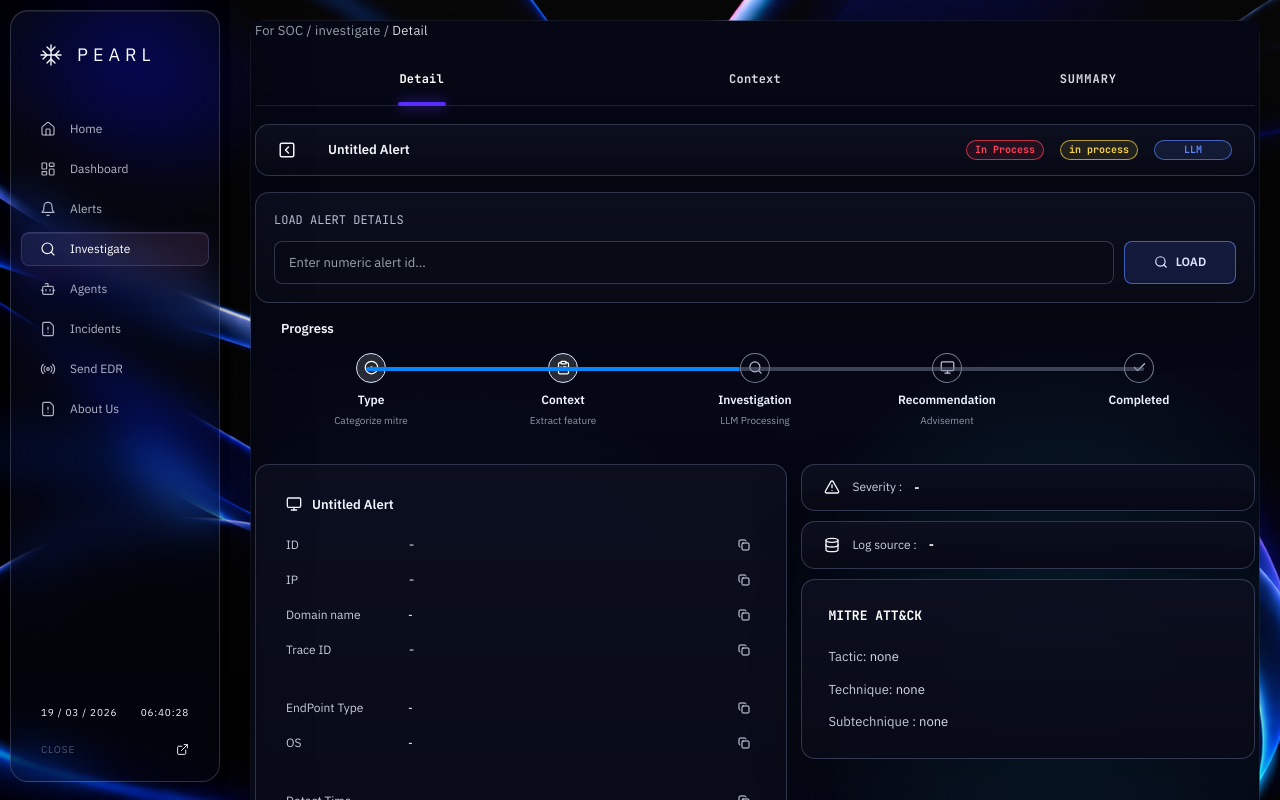
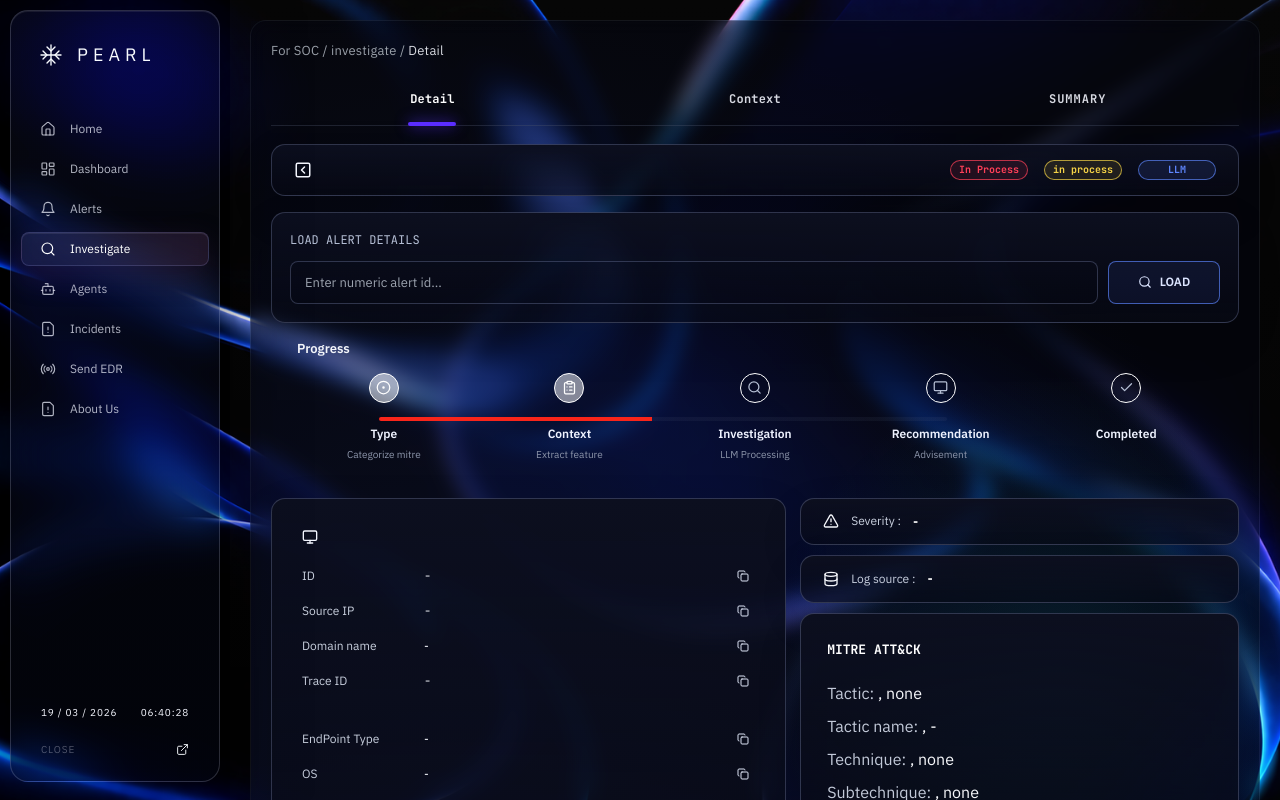
Before and after one commit to FloxGust/Project-FRONTEND, a React (Vite) app in the folder frontend/: page /investigate in a window 1280 px wide. Built offline with nearby package versions, Linux system fonts and the light colour scheme.

Commit message:
[Update] Investigate Page, AlertQueue Filter

```diff
--- a/frontend/src/pages/AgentOrchestrator/AgentOrchestrator.jsx
+++ b/frontend/src/pages/AgentOrchestrator/AgentOrchestrator.jsx
@@ -38,7 +38,7 @@ export default function AgentOrchestrator() {
             setRunning(r => ({ ...r, [agentId]: false }))
           }
         } catch { clearInterval(poll); setRunning(r => ({ ...r, [agentId]: false })) }
-      }, 1500)
+      }, 90000)
     } catch { setRunning(r => ({ ...r, [agentId]: false })) }
   }
 
--- a/frontend/src/pages/AlertQueue/AlertQueue.jsx
+++ b/frontend/src/pages/AlertQueue/AlertQueue.jsx
@@ -146,7 +146,7 @@ export default function AlertQueue() {
   const filterOptions = useMemo(() => {
     const options = new Set(['all'])
     for (const alert of alerts) {
-      if (alert.status) options.add(alert.status)
+      // if (alert.status) options.add(alert.status)
       if (alert.severity && alert.severity !== 'unknown') options.add(alert.severity)
       if (alert.source && alert.source !== '-') options.add(alert.source)
     }
@@ -158,7 +158,7 @@ export default function AlertQueue() {
     return alerts
       .filter((alert) => {
         if (filter === 'all') return true
-        return alert.status === filter || alert.severity === filter || alert.source === filter
+        return  alert.severity === filter || alert.source === filter //alert.status === filter ||
       })
       .filter((alert) => {
         if (!query) return true
@@ -270,7 +270,7 @@ export default function AlertQueue() {
         <table style={{ width: '100%', borderCollapse: 'collapse' }}>
           <thead>
             <tr style={{ borderBottom: '1px solid #1f2937' }}>
-              {['Status', 'Severity', 'ID', 'External ID', 'Alert Name', 'Source', 'Detected', 'Trace ID', 'Source IP', ''].map((header) => (
+              {['Severity', 'ID', 'External ID', 'Alert Name', 'Source', 'Detected', 'Trace ID', 'Source IP', ''].map((header) => (
                 <th
                   key={header}
                   style={{
@@ -320,9 +320,9 @@ export default function AlertQueue() {
                   }}
                   onClick={() => navigate(`/investigate/${alert.id}`)}
                 >
-                  <td style={{ padding: '12px 16px' }}>
+                  {/* <td style={{ padding: '12px 16px' }}>
                     <StatusBadge status={alert.status} />
-                  </td>
+                  </td> */}
                   <td style={{ padding: '12px 16px' }}>
                     <SeverityBadge severity={alert.severity} />
                   </td>
--- a/frontend/src/pages/Investigate/investigate-detail.jsx
+++ b/frontend/src/pages/Investigate/investigate-detail.jsx
@@ -19,10 +19,10 @@ import { useNavigate } from 'react-router-dom'
 
 
 const panelStyle = {
-  background: 'linear-gradient(180deg, rgba(12, 15, 31, 0.96), rgba(8, 10, 22, 0.96))',
+  background: 'linear-gradient(180deg, rgba(12, 15, 31, 1), rgba(8, 10, 22, 0.6))',
   border: '1px solid rgba(105, 115, 150, 0.42)',
   borderRadius: 14,
-  boxShadow: '0 18px 50px rgba(0, 0, 0, 0.28)',
+  boxShadow: '0 18px 50px rgba(0, 0, 0, 0.09)',
 }
 
 const toPretty = (value) => {
@@ -104,7 +104,7 @@ const Chip = ({ children, tone = 'blue' }) => {
 }
 
 const ProgressStep = ({ icon: Icon, title, subtitle, active }) => (
-  <div style={{ display: 'flex', flexDirection: 'column', alignItems: 'center', gap: 8, minWidth: 112 }}>
+  <div style={{ display: 'flex', flexDirection: 'column', alignItems: 'center', gap: 22, minWidth: 112 }}>
     <div
       style={{
         width: 30,
@@ -112,8 +112,8 @@ const ProgressStep = ({ icon: Icon, title, subtitle, active }) => (
         borderRadius: '50%',
         display: 'grid',
         placeItems: 'center',
-        border: `1px solid ${active ? '#dbe5ff' : 'rgba(155, 164, 190, 0.75)'}`,
-        background: active ? 'rgba(255, 255, 255, 0.14)' : 'rgba(8, 10, 22, 0.78)',
+        border: `1px solid ${active ? '#ffffff' : 'rgb(255, 255, 255)'}`,
+        background: active ? 'hsla(0, 0%, 100%, 0.51)' : 'rgba(8, 10, 22, 0.09)',
         color: active ? '#ffffff' : '#b5bfd4',
       }}
     >
@@ -162,11 +162,11 @@ export default function InvestigateDetail() {
   const alert = bundle?.alert || null
   const predictions = useMemo(() => bundle?.predictions || [], [bundle])
   const investigations = useMemo(() => bundle?.investigations || [], [bundle])
-  const latestPrediction = predictions[0] || {}
+  // const latestPrediction = predictions[0] || {}
   const latestInvestigation = investigations[0] || {}
   const badge = statusBadge(latestInvestigation.verdict || alert?.status)
 
-  const title = alert?.alert_name || latestInvestigation.summary || 'Untitled Alert'
+  const title = alert?.alert_name || latestInvestigation.summary || ''
   const source = alert?.source || latestInvestigation.source || '-'
   const severity = alert?.severity || latestInvestigation.severity || '-'
 
@@ -174,10 +174,10 @@ export default function InvestigateDetail() {
     <div
       style={{
         minHeight: 'calc(100vh - 40px)',
-        padding: '0 4px 4px',
+        padding: '20px 20px',
         color: '#f7f8fb',
         background:
-          'radial-gradient(circle at 80% 68%, rgba(29, 129, 177, 0.22), transparent 28%), radial-gradient(circle at 20% 82%, rgba(42, 58, 129, 0.2), transparent 34%), #050814',
+          'radial-gradient(circle at 80% 68%, rgba(29, 129, 177, 0.2), transparent 28%), radial-gradient(circle at 20% 82%, rgba(42, 58, 129, 0.2), transparent 74%), #05081441',
       }}
     >
       <InvestigateHeader />
@@ -221,7 +221,7 @@ export default function InvestigateDetail() {
               style={{
                 flex: 1,
                 minWidth: 0,
-                background: '#080b16',
+                background: '#080b1613',
                 border: '1px solid rgba(105, 115, 150, 0.42)',
                 borderRadius: 8,
                 padding: '11px 14px',
@@ -239,7 +239,7 @@ export default function InvestigateDetail() {
                 alignItems: 'center',
                 justifyContent: 'center',
                 gap: 8,
-                background: loading ? '#1f2937' : 'rgba(79, 111, 255, 0.15)',
+                background: loading ? '#1f2937' : 'rgba(79, 111, 255, 0.09)',
                 border: '1px solid rgba(95, 135, 255, 0.65)',
                 color: loading ? '#8993a9' : '#dce5ff',
                 borderRadius: 8,
@@ -255,7 +255,7 @@ export default function InvestigateDetail() {
       )}
 
       {error && (
-        <div style={{ border: '1px solid rgba(255, 64, 88, 0.6)', background: 'rgba(255, 64, 88, 0.1)', color: '#ffb3bd', borderRadius: 10, padding: 14, marginBottom: 16, fontSize: 13 }}>
+        <div style={{ border: '1px solid rgba(255, 64, 88, 0.6)', background: 'rgba(255, 64, 88, 0.09)', color: '#ffb3bd', borderRadius: 10, padding: 14, marginBottom: 16, fontSize: 13 }}>
           {error}
         </div>
       )}
@@ -263,8 +263,9 @@ export default function InvestigateDetail() {
       <section style={{ margin: '0 26px 36px' }}>
         <div style={{ color: '#f4f6fb', fontSize: 13, fontWeight: 700, margin: '10px 0 14px' }}>Progress</div>
         <div style={{ position: 'relative', display: 'grid', gridTemplateColumns: 'repeat(5, 1fr)', gap: 12, alignItems: 'start' }}>
-          <div style={{ position: 'absolute', top: 14, left: '9%', right: '9%', height: 4, borderRadius: 999, background: 'linear-gradient(90deg, #0587ff 0 48%, rgba(112, 121, 147, 0.52) 48% 100%)' }} />
-          <ProgressStep active icon={CircleDot} title="Type" subtitle="Categorize mitre" />
+          <div style={{ position: 'absolute', top: 44, left: '9%', right: '29%', height: 4, borderRadius: 999,
+            background: 'linear-gradient(90deg, #f9251a 0 48%, rgba(112, 121, 147, 0.09) 48% 100%)' }} />
+          <ProgressStep active icon={CircleDot} title="Type" subtitle="Categorize mitre"/>
           <ProgressStep active icon={ClipboardList} title="Context" subtitle="Extract feature" />
           <ProgressStep icon={Search} title="Investigation" subtitle="LLM Processing" />
           <ProgressStep icon={Monitor} title="Recommendation" subtitle="Advisement" />
@@ -279,12 +280,12 @@ export default function InvestigateDetail() {
           </div>
           <div style={{ display: 'grid', gap: 9 }}>
             <Field label="ID" value={alert?.id || target || '-'} mono />
-            <Field label="IP" value={alert?.src_ip || alert?.source_ip || alert?.ip || '-'} mono />
+            <Field label="Source IP" value={alert?.raw_log.contexts.src_ip ||'-'} mono />
             <Field label="Domain name" value={alert?.domain_name || alert?.external_alert_id || '-'} />
-            <Field label="Trace ID" value={alert?.trace_id || alert?.event_id || alert?.external_alert_id || '-'} mono />
+            <Field label="Trace ID" value={alert?.trace_id || '-'} mono />
             <div style={{ height: 14 }} />
-            <Field label="EndPoint Type" value={alert?.endpoint_type || alert?.asset_type || '-'} />
-            <Field label="OS" value={alert?.os || alert?.operating_system || '-'} />
+            <Field label="EndPoint Type" value={alert?.raw_log.contexts.endpoint_type || '-'} />
+            <Field label="OS" value={alert?.raw_log.contexts.os || '-'} />
             <div style={{ height: 14 }} />
             <Field label="Detect Time" value={formatDate(alert?.detected_time)} mono />
             <Field label="Created at" value={formatDate(alert?.created_at)} mono />
@@ -305,23 +306,16 @@ export default function InvestigateDetail() {
           </div>
           <div style={{ ...panelStyle, padding: 26, minHeight: 176 }}>
             <div style={{ color: '#ffffff', fontFamily: 'JetBrains Mono, monospace', fontSize: 13, fontWeight: 800, marginBottom: 22 }}>MITRE ATT&CK</div>
-            <div style={{ display: 'grid', gap: 13, color: '#d7ddeb', fontSize: 13 }}>
-              <div><span style={{ color: '#c2c9d8' }}>Tactic: </span>{latestPrediction.main_tactic || 'none'}</div>
-              <div><span style={{ color: '#c2c9d8' }}>Technique: </span>{latestPrediction.main_technique || 'none'}</div>
-              <div><span style={{ color: '#c2c9d8' }}>Subtechnique : </span>{latestPrediction.sub_technique || 'none'}</div>
+            <div style={{ display: 'grid', gap: 9 }}>
+              <div><span style={{ color: '#c2c9d8' }}>Tactic: </span>{alert?.raw_log.mitre?.[0]?.id}<span>, </span>{alert?.raw_log.mitre?.[1]?.id || 'none'}</div>
+              <div><span style={{ color: '#c2c9d8' }}>Tactic name: </span>{alert?.raw_log.mitre?.[0]?.name_tactics}<span>, </span>{alert?.raw_log.mitre?.[1]?.name_tactics || '-'}</div>
+              <div><span style={{ color: '#c2c9d8' }}>Technique: </span>{alert?.raw_log.mitre?.[0]?.name_technique}<span>, </span>{alert?.raw_log.mitre?.[1]?.name_technique || 'none'}</div>
+              <div><span style={{ color: '#c2c9d8' }}>Subtechnique: </span>{alert?.raw_log.mitre?.[0]?.name_subtechnique}<span>, </span>{alert?.raw_log.mitre?.[1]?.name_subtechnique || 'none'}</div>
             </div>
           </div>
         </div>
       </section>
 
-      {alert?.raw_log && (
-        <section style={{ ...panelStyle, marginTop: 14, padding: 18 }}>
-          <div style={{ display: 'flex', alignItems: 'center', gap: 8, color: '#f4f6fb', fontSize: 13, fontWeight: 700, marginBottom: 12 }}>
-            <TerminalSquare size={15} /> Raw Log
-          </div>
-          <pre style={{ margin: 0, color: '#b8c2d9', fontSize: 12, lineHeight: 1.55, whiteSpace: 'pre-wrap', overflowX: 'auto' }}>{toPretty(alert.raw_log)}</pre>
-        </section>
-      )}
 
       {loading && (
         <div style={{ marginTop: 16, display: 'flex', alignItems: 'center', gap: 8, color: '#b8c2d9', fontSize: 12, fontFamily: 'JetBrains Mono, monospace' }}>
```
Also changed, not shown: frontend/src/pages/Investigate/investigate-context.jsx (+13 -12 lines), frontend/src/pages/Investigate/investigate-summary.jsx (+10 -10 lines).
